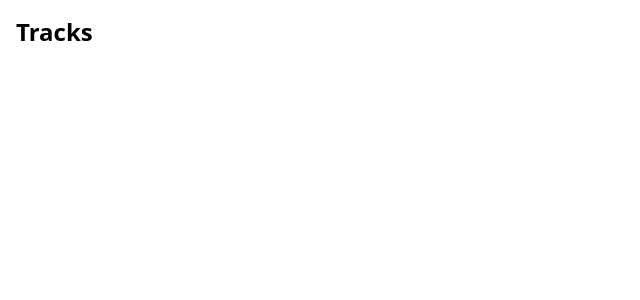
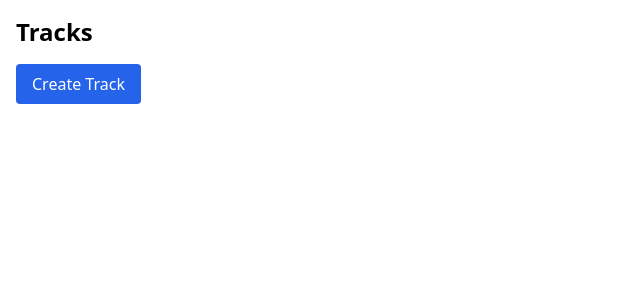
Before and after one commit to MishaShevchenko/fe-school-frontend, a React (Vite) app: page /tracks in a window 1280 px wide. Shown: the top 300 px of the page, without its empty margins (0-640 px from the left). Built offline with nearby package versions, Linux system fonts and the light colour scheme.

Commit message:
feat: add Create Track button and modal placeholder

```diff
--- a/src/pages/TracksPage.tsx
+++ b/src/pages/TracksPage.tsx
@@ -1,9 +1,30 @@
+import { useState } from 'react';
+
 function TracksPage() {
-    return (
-      <div data-testid="tracks-header" className="p-4">
-        <h1 className="text-2xl font-bold">Tracks</h1>
-      </div>
-    );
-  }
+  const [isOpen, setIsOpen] = useState(false);
 
-  export default TracksPage;
+  return (
+    <div className="p-4">
+      <h1 data-testid="tracks-header" className="text-2xl font-bold mb-4">
+        Tracks
+      </h1>
+
+      <button
+        data-testid="create-track-button"
+        className="px-4 py-2 bg-blue-600 text-white rounded"
+        onClick={() => setIsOpen(true)}
+      >
+        Create Track
+      </button>
+
+      {/* Тут пізніше буде modal */}
+      {isOpen && (
+        <div className="mt-8 p-4 border border-gray-300 rounded bg-gray-100">
+          Modal for Create Track (заглушка)
+        </div>
+      )}
+    </div>
+  );
+}
+
+export default TracksPage;
```
